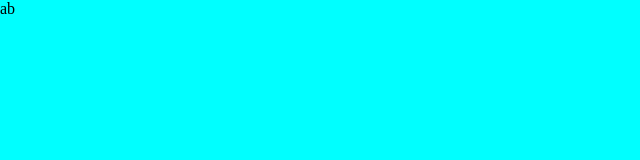
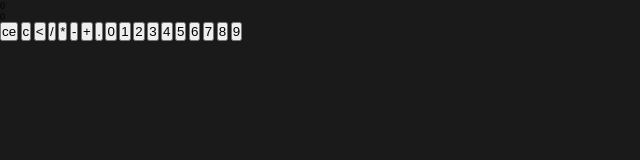
Before and after one commit to RafaelMatta/Calc, a website: page index.html in a window 1280 px wide. Shown: the whole page, without its empty margins (0-640 px from the left). Drawn offline with Linux system fonts and the light colour scheme.

Commit message:
Estruturando a base da página. (#5)

```diff
--- a/index.html
+++ b/index.html
@@ -5,6 +5,33 @@
         <link rel="stylesheet" href="styles/css/styles.css">
     </head>
     <body>
-        ab
+        <div class="container">
+            <div class="calc">
+                <div class="calc__display">
+                    <div class="calc__label calc__history">0</div>
+                    <div class="calc__label calc__result">0</div>
+                </div>
+                <div class="calc__keyboard">
+                    <button class="calc__key calc__key--ce">ce</button>
+                    <button class="calc__key calc__key--c">c</button>
+                    <button class="calc__key calc__key--backspace"><</button>
+                    <button class="calc__key calc__key--division">/</button>
+                    <button class="calc__key calc__key--multiply">*</button>
+                    <button class="calc__key calc__key--subtraction">-</button>
+                    <button class="calc__key calc__key--addition">+</button>
+                    <button class="calc__key calc__key--dot">.</button>
+                    <button class="calc__key calc__key--0">0</button>
+                    <button class="calc__key calc__key--1">1</button>
+                    <button class="calc__key calc__key--2">2</button>
+                    <button class="calc__key calc__key--3">3</button>
+                    <button class="calc__key calc__key--4">4</button>
+                    <button class="calc__key calc__key--5">5</button>
+                    <button class="calc__key calc__key--6">6</button>
+                    <button class="calc__key calc__key--7">7</button>
+                    <button class="calc__key calc__key--8">8</button>
+                    <button class="calc__key calc__key--9">9</button>
+                </div>
+            </div>
+        </div>
     </body>
 </html>
--- /dev/null
+++ b/styles/sass/abstracts/_dir-abstracts.scss
@@ -0,0 +1 @@
+@import "color/color";
--- /dev/null
+++ b/styles/sass/abstracts/color/color.scss
@@ -0,0 +1 @@
+$color-black: #1a1a1a;
--- /dev/null
+++ b/styles/sass/layouts/_dir-layouts.scss
@@ -0,0 +1 @@
+@import "base/base.scss"
--- /dev/null
+++ b/styles/sass/layouts/base/base.scss
@@ -0,0 +1,15 @@
+*,
+*::after,
+*::before{
+    margin: 0;
+    padding: 0;
+    box-sizing: border-box;
+}
+
+html {
+    font-size: 62.5%;
+}
+
+body {
+    background-color: $color-black;
+}
--- a/styles/sass/main.scss
+++ b/styles/sass/main.scss
@@ -1,13 +1,5 @@
-*,
-*::after,
-*::before{
+@import "abstracts/dir-abstracts";
 
-}
+@import "modules/dir-modules";
 
-html {
-
-}
-
-body {
-
-}
+@import "layouts/dir-layouts";
```
Also changed, not shown: package.json (+5 -2 lines), styles/css/styles.css, styles/sass/modules/_dir-modules.scss (added), 1 other file.
